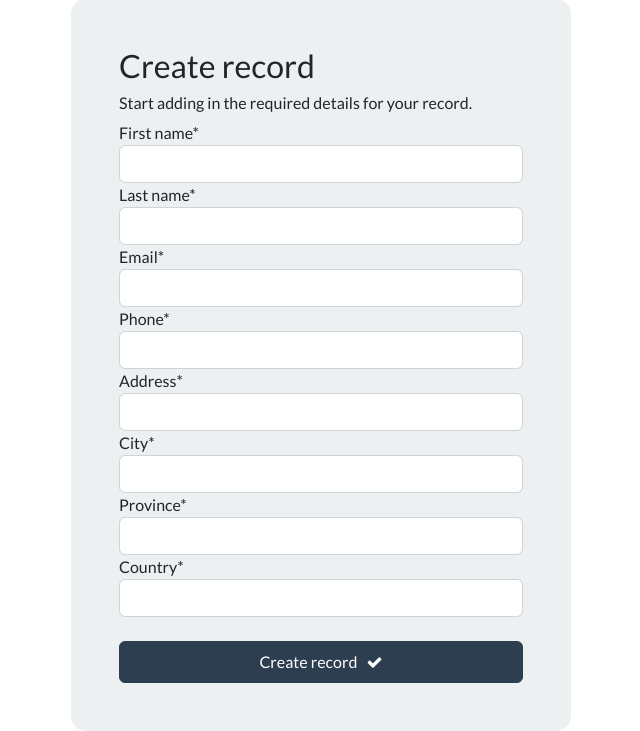
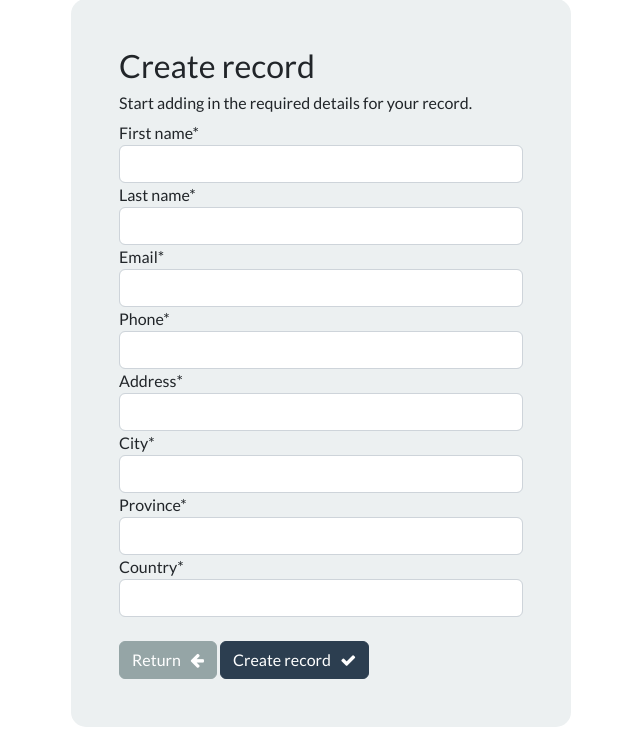
Before and after one commit to ridwaanhall/CRUD-mastery-with-Django, a Django app: page /create-record in a window 1280 px wide. Shown: the part 97-828 px from the top of the page, without its empty margins (319-959 px from the left). Run offline with Django 4.2, Linux system fonts and the light colour scheme; a user stored in the database is signed in; some libraries are stand-ins or nearby versions.

Commit message:
Add return btn

```diff
--- a/crm/webapp/templates/webapp/create-record.html
+++ b/crm/webapp/templates/webapp/create-record.html
@@ -10,7 +10,8 @@
             {% csrf_token %}
             {{ form|crispy }}
             <br>
-            <button type="submit" class="btn btn-primary w-100 btn-black p-2">Create record &nbsp; <i class="fa fa-check" aria-hidden="true"></i></button>
+            <a href="% url 'dashboard' %" class="btn btn-secondary">Return &nbsp; <i class="fa fa-arrow-left" aria-hidden="true"></i></a>
+            <button type="submit" class="btn btn-primary">Create record &nbsp; <i class="fa fa-check" aria-hidden="true"></i></button>
         </form>
     </div>
 </body>
```
